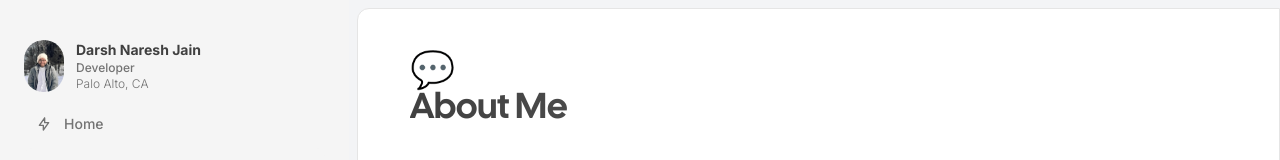
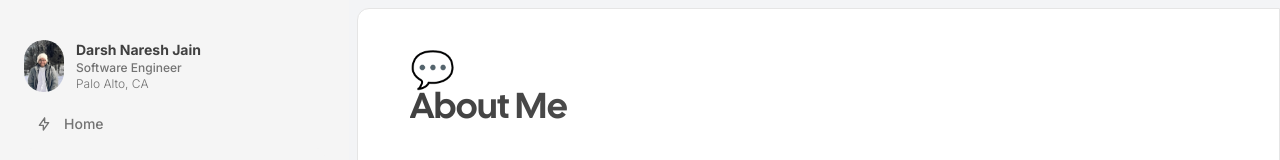
Before and after one commit to darshjain/darshnareshjain, a Next.js app: page /about in a window 1280 px wide. Shown: the top 160 px of the page. Built offline with nearby package versions, Linux system fonts and the light colour scheme.

Commit message:
updated sidebar

```diff
--- a/src/components/Sidebar.tsx
+++ b/src/components/Sidebar.tsx
@@ -163,7 +163,7 @@ const SidebarHeader = () => {
       />
       <div className="flex text-sm flex-col justify-center min-w-0 flex-1">
         <p className="font-bold text-primary text-sm truncate">Darsh Naresh Jain</p>
-        <p className="font-medium text-secondary text-xs">Developer</p>
+        <p className="font-medium text-secondary text-xs">Software Engineer</p>
         <p className="font-light text-secondary text-xs">Palo Alto, CA</p>
       </div>
     </div>
```
